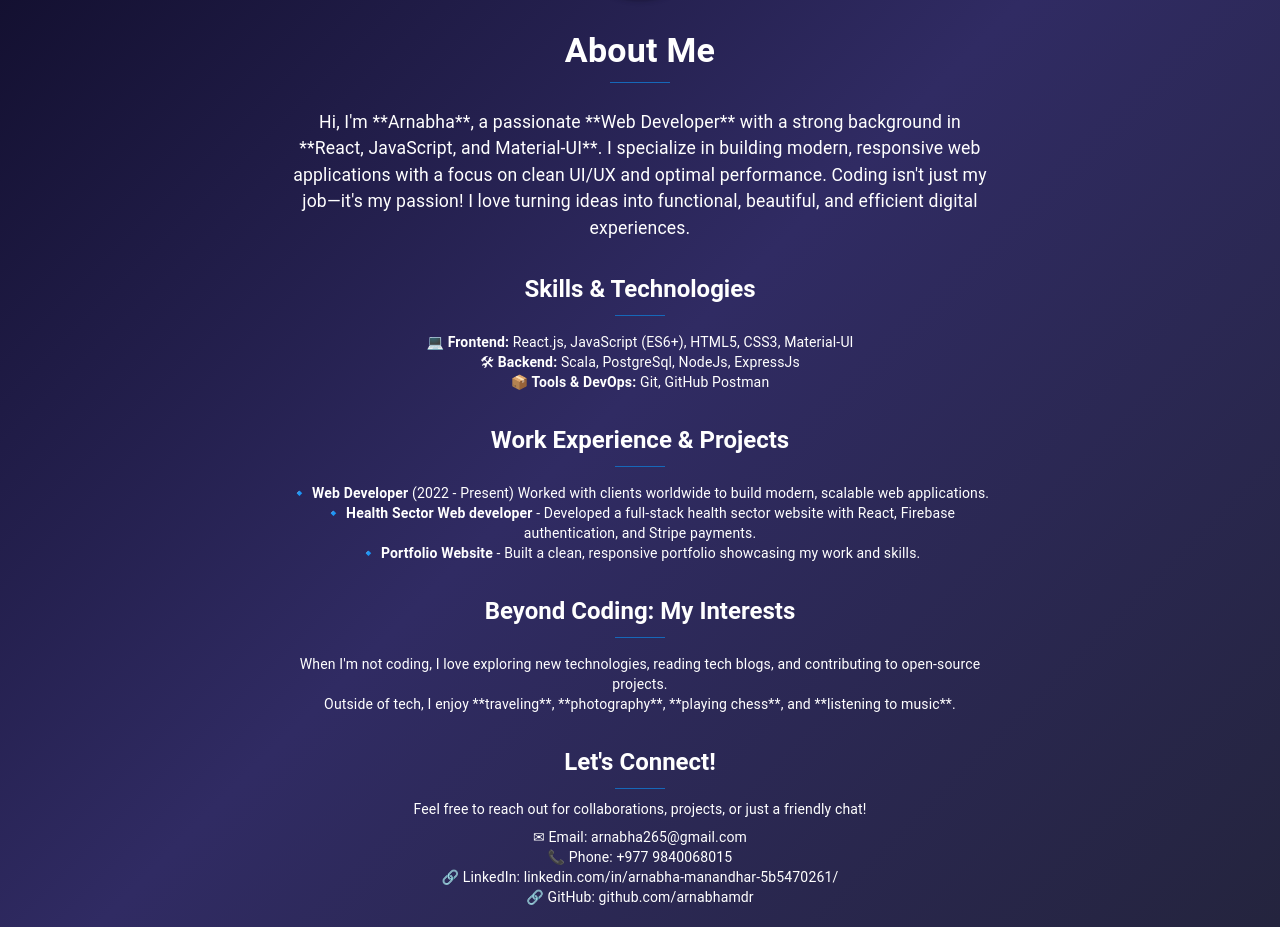
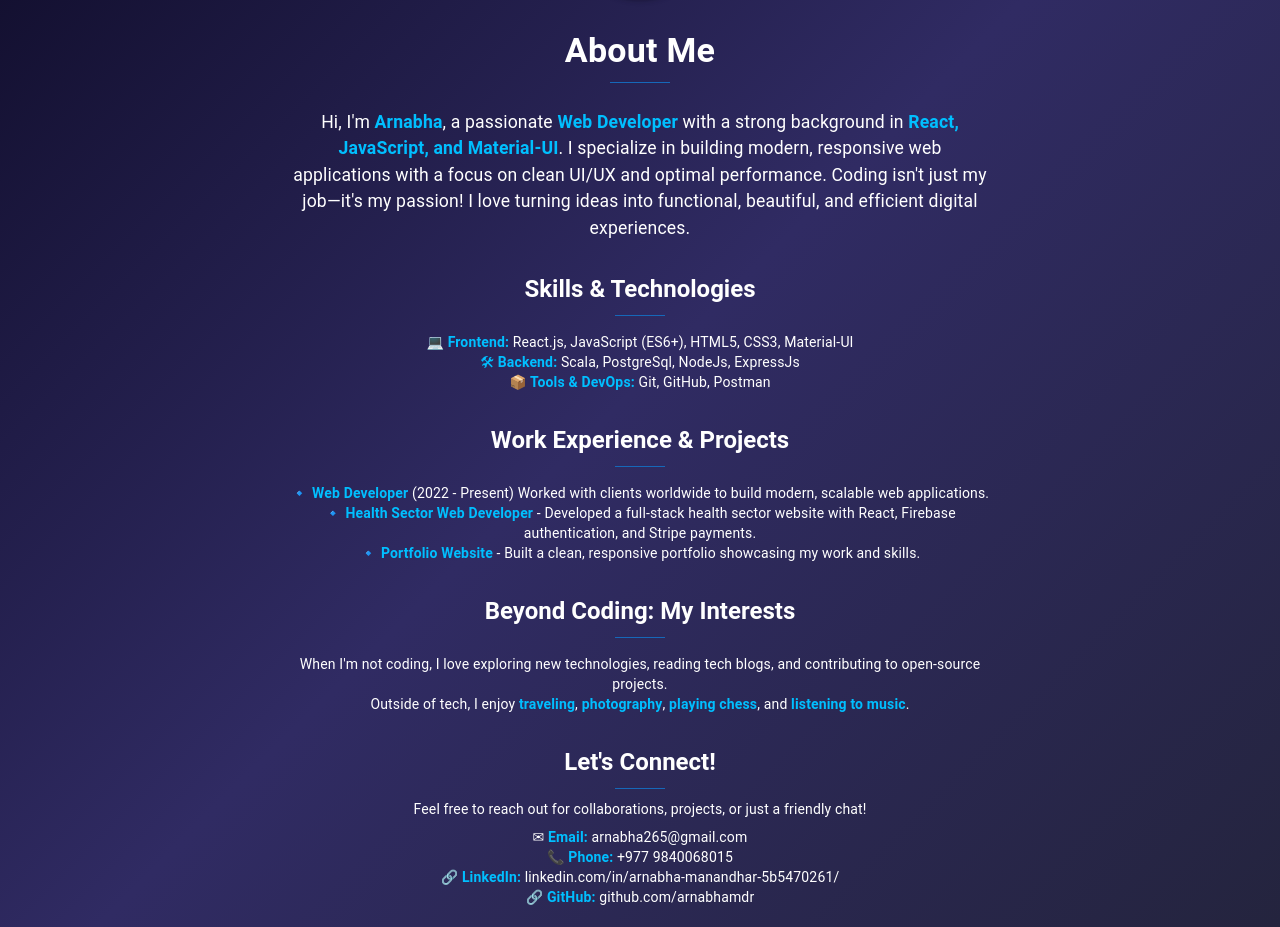
Before and after one commit to arnabhamdr/portfolio, a React (Vite) app: page /about in a window 1280 px wide. Shown: the part 162-1089 px from the top of the page. Built offline with nearby package versions, Linux system fonts and the light colour scheme.

Commit message:
changed.

```diff
--- a/package.json
+++ b/package.json
@@ -16,6 +16,7 @@
     "@mui/icons-material": "^7.0.1",
     "@mui/lab": "^7.0.0-beta.10",
     "@mui/material": "^7.0.1",
+    "marked": "^16.4.0",
     "react": "^19.0.0",
     "react-dom": "^19.0.0",
     "react-router": "^7.4.1",
--- a/src/pages/About.jsx
+++ b/src/pages/About.jsx
@@ -16,7 +16,10 @@ const About = () => {
         padding: "20px",
       }}
     >
+      {/* Sidebar */}
       <Sidebar />
+
+      {/* Avatar */}
       <Avatar
         src={ArnabhaImage}
         sx={{
@@ -27,6 +30,7 @@ const About = () => {
         }}
       />
 
+      {/* About Section */}
       <Typography variant="h4" sx={{ fontWeight: "bold", mt: 2 }}>
         About Me
       </Typography>
@@ -41,16 +45,22 @@ const About = () => {
           color: "white",
           fontSize: "1.1rem",
           maxWidth: "700px",
+          "& strong": {
+            color: "#00BFFF", // highlight color for bold text
+            fontWeight: "bold",
+          },
         }}
       >
-        Hi, I'm **Arnabha**, a passionate **Web Developer** with a strong
-        background in **React, JavaScript, and Material-UI**. I specialize in
+        Hi, I'm <strong>Arnabha</strong>, a passionate{" "}
+        <strong>Web Developer</strong> with a strong background in{" "}
+        <strong>React, JavaScript, and Material-UI</strong>. I specialize in
         building modern, responsive web applications with a focus on clean UI/UX
         and optimal performance. Coding isn't just my job—it's my passion! I
         love turning ideas into functional, beautiful, and efficient digital
         experiences.
       </Typography>
 
+      {/* Skills Section */}
       <Box sx={{ mt: 4, maxWidth: "700px" }}>
         <Typography variant="h5" sx={{ fontWeight: "bold" }}>
           Skills & Technologies
@@ -59,16 +69,27 @@ const About = () => {
           sx={{ width: "50px", margin: "10px auto", bgcolor: "primary.main" }}
         />
 
-        <Typography variant="body2" sx={{ color: "white", mt: 2 }}>
+        <Typography
+          variant="body2"
+          sx={{
+            color: "white",
+            mt: 2,
+            "& strong": {
+              color: "#00BFFF",
+              fontWeight: "bold",
+            },
+          }}
+        >
           <strong>💻 Frontend:</strong> React.js, JavaScript (ES6+), HTML5,
           CSS3, Material-UI
           <br />
           <strong>🛠 Backend:</strong> Scala, PostgreSql, NodeJs, ExpressJs
           <br />
-          <strong>📦 Tools & DevOps:</strong> Git, GitHub Postman
+          <strong>📦 Tools & DevOps:</strong> Git, GitHub, Postman
         </Typography>
       </Box>
 
+      {/* Work Experience Section */}
       <Box sx={{ mt: 4, maxWidth: "700px" }}>
         <Typography variant="h5" sx={{ fontWeight: "bold" }}>
           Work Experience & Projects
@@ -77,11 +98,21 @@ const About = () => {
           sx={{ width: "50px", margin: "10px auto", bgcolor: "primary.main" }}
         />
 
-        <Typography variant="body2" sx={{ color: "white", mt: 2 }}>
+        <Typography
+          variant="body2"
+          sx={{
+            color: "white",
+            mt: 2,
+            "& strong": {
+              color: "#00BFFF",
+              fontWeight: "bold",
+            },
+          }}
+        >
           <strong>🔹 Web Developer</strong> (2022 - Present) Worked with clients
           worldwide to build modern, scalable web applications.
           <br />
-          <strong>🔹 Health Sector Web developer</strong> - Developed a
+          <strong>🔹 Health Sector Web Developer</strong> - Developed a
           full-stack health sector website with React, Firebase authentication,
           and Stripe payments.
           <br />
@@ -90,6 +121,7 @@ const About = () => {
         </Typography>
       </Box>
 
+      {/* Interests Section */}
       <Box sx={{ mt: 4, maxWidth: "700px" }}>
         <Typography variant="h5" sx={{ fontWeight: "bold" }}>
           Beyond Coding: My Interests
@@ -98,16 +130,27 @@ const About = () => {
           sx={{ width: "50px", margin: "10px auto", bgcolor: "primary.main" }}
         />
 
-        <Typography variant="body2" sx={{ color: "white", mt: 2 }}>
+        <Typography
+          variant="body2"
+          sx={{
+            color: "white",
+            mt: 2,
+            "& strong": {
+              color: "#00BFFF",
+              fontWeight: "bold",
+            },
+          }}
+        >
           When I'm not coding, I love exploring new technologies, reading tech
           blogs, and contributing to open-source projects.
           <br />
-          Outside of tech, I enjoy **traveling**, **photography**, **playing
-          chess**, and **listening to music**.
+          Outside of tech, I enjoy <strong>traveling</strong>,{" "}
+          <strong>photography</strong>, <strong>playing chess</strong>, and{" "}
+          <strong>listening to music</strong>.
         </Typography>
       </Box>
 
-      {/* Contact / Call to Action */}
+      {/* Contact Section */}
       <Box sx={{ mt: 4, textAlign: "center" }}>
         <Typography variant="h5" sx={{ fontWeight: "bold" }}>
           Let's Connect!
@@ -120,14 +163,26 @@ const About = () => {
           Feel free to reach out for collaborations, projects, or just a
           friendly chat!
         </Typography>
-        <Typography variant="body2" sx={{ color: "white", mt: 1 }}>
-          ✉ Email: arnabha265@gmail.com
+
+        <Typography
+          variant="body2"
+          sx={{
+            color: "white",
+            mt: 1,
+            "& strong": {
+              color: "#00BFFF",
+              fontWeight: "bold",
+            },
+          }}
+        >
+          ✉ <strong>Email:</strong> arnabha265@gmail.com
           <br />
-          📞 Phone: +977 9840068015
+          📞 <strong>Phone:</strong> +977 9840068015
           <br />
-          🔗 LinkedIn: linkedin.com/in/arnabha-manandhar-5b5470261/
+          🔗 <strong>LinkedIn:</strong>{" "}
+          linkedin.com/in/arnabha-manandhar-5b5470261/
           <br />
-          🔗 GitHub: github.com/arnabhamdr
+          🔗 <strong>GitHub:</strong> github.com/arnabhamdr
         </Typography>
       </Box>
     </Box>
--- a/src/pages/Projects.jsx
+++ b/src/pages/Projects.jsx
@@ -45,13 +45,26 @@ const Projects = () => {
       <Typography variant="h4" sx={{ fontWeight: "bold", mb: 3 }}>
         My Projects
       </Typography>
-      <Typography variant="body1" sx={{ color: "white", mb: 4 }}>
+      <Typography
+        variant="body1"
+        sx={{
+          color: "white",
+          mb: 4,
+          maxWidth: "700px",
+          margin: "0 auto",
+          "& strong": {
+            color: "#00BFFF",
+            fontWeight: "bold",
+          },
+        }}
+      >
         Here are some of the projects I've worked on. I love building
-        **scalable, responsive web apps** using modern technologies.
+        <strong> scalable, responsive web apps</strong> using modern
+        technologies.
       </Typography>
 
       {/* Project Cards Grid */}
-      <Grid container spacing={3} justifyContent="center">
+      <Grid container spacing={3} justifyContent="center" marginTop={10}>
         {projects.map((project, index) => (
           <Grid item key={index} xs={12} sm={6} md={4}>
             <Card sx={{ maxWidth: 345, boxShadow: 3 }}>
```
Also changed, not shown: 1 other file (tests, documents, lock files or other folders).
